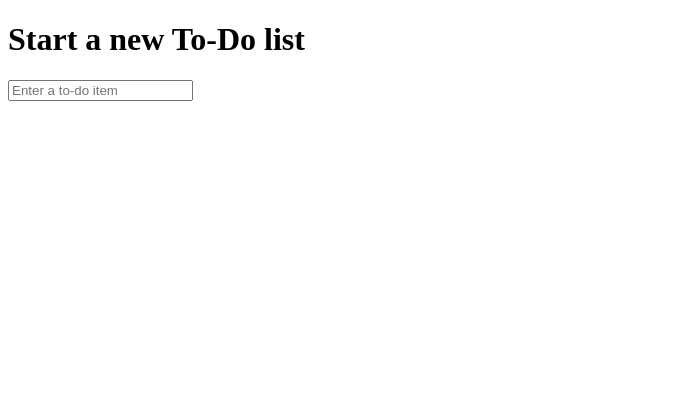
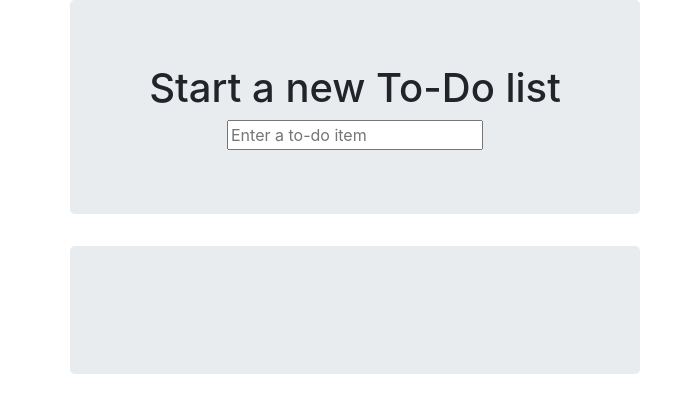
Before and after one commit to Handymax/TDD_BOOK, a Django app: page / in a window 1280 px wide. Shown: the top 413 px of the page, without its empty margins (0-695 px from the left). Run offline with Django 3.2, Linux system fonts and the light colour scheme; some libraries are stand-ins or nearby versions.

Commit message:
suspend at Chapter8 #Large Inputs

```diff
--- a/functional_tests/tests.py
+++ b/functional_tests/tests.py
@@ -1,4 +1,4 @@
-from django.test import LiveServerTestCase as tcs
+from django.contrib.staticfiles.testing import StaticLiveServerTestCase as tcs
 from selenium import webdriver
 from selenium.webdriver.common.keys import Keys
 from selenium.common.exceptions import NoSuchElementException
--- a/lists/templates/base.html
+++ b/lists/templates/base.html
@@ -1,16 +1,32 @@
 <!DOCTYPE html>
 <html lang="en">
 <head>
-	<meta charset="UTF-8">
+	<meta charset="utf-8">
+	<meta http-equiv="X-UA-Compatible" content="IE=edge">
+	<meta name="viewport" content="width=device-width, initial-scale=1">
 	<title>To-Do lists</title>
+	<link href="/static/bootstrap/css/bootstrap.min.css" rel="stylesheet">
 </head>
 <body>
+	<div class="container">
+		<div class="row">
+			<div class="col-md-6 col-md-offset-3 jumbotron">
+				<div class="text-center">
 					<h1>{% block header_text %}{% endblock %}</h1>
 					<form method="POST" action="{% block form_action %}{% endblock %}">
 						<input name="item_text" id="id_new_item" placeholder="Enter a to-do item" />
 						{% csrf_token %}
 					</form>
+				</div>
+			</div>
+		</div>
+
+		<div class="row">
+			<div class="col-md-6 col-md-offset-3 jumbotron">
 				{% block table %}
 				{% endblock %}
+			</div>
+		</div>
+	</div>
 </body>
 </html>
```
Lines whose indentation alone changed are shown as unchanged.
